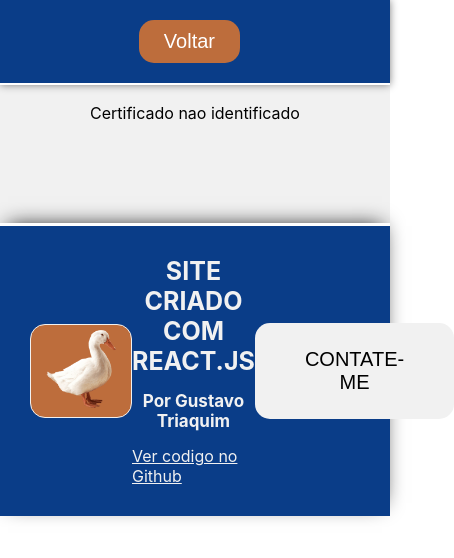
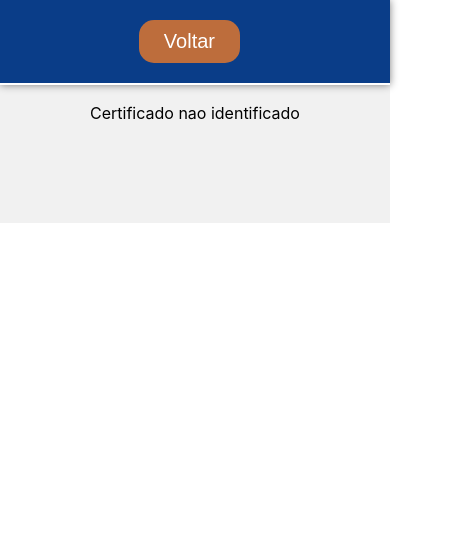
Before and after one commit to GustavoTriaquim/Portfolio2025, a React (Create React App) app: page /certificates/1 in a window 390 px wide. Shown: the top 558 px of the page, 454 px wide, since content can reach past the window. Built offline with nearby package versions, Linux system fonts and the light colour scheme.

Commit message:
Mobile Version

```diff
--- /dev/null
+++ b/src/components/ContactButton/index.js
@@ -0,0 +1,17 @@
+import styled from "styled-components";
+
+const ContactButton = styled.button`
+  padding: 25px 50px;
+  font-size: 20px;
+  border-radius: 15px;
+  border: none;
+  background-color: #f1f1f1;
+  transition: 0.3s;
+
+  &:hover {
+    transform: scale(1.05);
+    cursor: pointer;
+  }
+`;
+
+export default ContactButton;
--- /dev/null
+++ b/src/components/ContainerFooterSideBar/index.js
@@ -0,0 +1,36 @@
+import React from "react";
+import styled from "styled-components";
+import { MiniSubtitle, SuperSubtitle } from "../Texts/Subtitle";
+
+const ContainerFooterSidebarStyled = styled.div`
+  display: flex;
+  flex-direction: column;
+  justify-content: center;
+  align-items: center;
+  gap: 15px;
+`;
+
+const ContainerFooterSidebarLink = styled.a`
+  width: 100%;
+  color: #f1f1f1;
+  text-decoration: underline;
+  text-align: left;
+`;
+
+function ContainerFooterSidebar() {
+  return (
+    <ContainerFooterSidebarStyled>
+      <SuperSubtitle
+        superSubtitleColor='#f1f1f1'
+        superSubtitleTextAlign='left'
+      >SITE CRIADO COM REACT.JS</SuperSubtitle>
+      <MiniSubtitle
+        miniSubtitleColor='#f1f1f1'
+        miniSubtitleTextAlign='left'
+      >Por Gustavo Triaquim</MiniSubtitle>
+      <ContainerFooterSidebarLink href="https://github.com/GustavoTriaquim/Portfolio2025">Ver codigo no Github</ContainerFooterSidebarLink>
+    </ContainerFooterSidebarStyled>
+  );
+}
+
+export default ContainerFooterSidebar;
--- a/src/components/Footer/index.js
+++ b/src/components/Footer/index.js
@@ -1,8 +1,9 @@
 import React from "react";
 import styled from "styled-components";
-import Pato from '../../assets/images/pato.png';
-import { SuperSubtitle, MiniSubtitle } from "../Texts/Subtitle";
 import { Link } from "react-router-dom";
+import ContactButton from "../ContactButton";
+import ContainerFooterSidebar from "../ContainerFooterSideBar";
+import ImageLogo from "../ImageLogo";
 
 const FooterContainer = styled.footer`
   background-color: #0a3d88;
@@ -13,64 +14,20 @@ const FooterContainer = styled.footer`
   border-top: 3px solid #fff;
   box-shadow: 0px -5px 20px -8px #0c0c0c;
   width: 100%;
-`;
 
-const ContainerFooterImage = styled.div`
-  border: 1px solid #f1f1f1;
-  border-radius: 15px;
-  padding: 5px 15px;
-  background-color: #bd6d3c;
-`;
-
-const FooterImage = styled.img`
-  width: 70px;
-`;
-
-const ContainerFooterText = styled.div`
-  display: flex;
-  flex-direction: column;
-  justify-content: center;
-  align-items: center;
-  gap: 15px;
-`;
-
-const FooterA = styled.a`
-  color: #f1f1f1;
-  text-decoration: underline;
-`;
-
-const FooterButton = styled.button`
-  padding: 25px 50px;
-  font-size: 20px;
-  border-radius: 15px;
-  border: none;
-  background-color: #f1f1f1;
-  transition: 0.3s;
-
-  &:hover {
-    transform: scale(1.05);
-    cursor: pointer;
+  @media (max-width: 1000px){
+    display: none;
   }
 `;
 
 function Footer() {
   return (
     <FooterContainer>
-      <ContainerFooterImage>
-        <FooterImage src={Pato} alt='Pato' />
-      </ContainerFooterImage>
-      <ContainerFooterText>
-        <SuperSubtitle
-          superSubtitleColor='#f1f1f1'
-        >SITE CRIADO COM REACT.JS</SuperSubtitle>
-        <MiniSubtitle
-          miniSubtitleColor='#f1f1f1'
-        >Por Gustavo Triaquim</MiniSubtitle>
-        <FooterA href="https://github.com/GustavoTriaquim/Portfolio2025">Ver codigo no Github</FooterA>
-      </ContainerFooterText>
+      <ImageLogo />
+      <ContainerFooterSidebar />
       <div>
         <Link to="/contato">
-          <FooterButton>CONTATE-ME</FooterButton>
+          <ContactButton>CONTATE-ME</ContactButton>
         </Link>
       </div>
     </FooterContainer>
--- a/src/components/Header/index.js
+++ b/src/components/Header/index.js
@@ -1,8 +1,12 @@
 import React, { useState } from "react";
 import styled from "styled-components";
-import { Link } from "react-scroll";
+import { Link as LinkScroll } from "react-scroll";
 import { FontAwesomeIcon } from "@fortawesome/react-fontawesome";
 import { faBars, faX } from "@fortawesome/free-solid-svg-icons";
+import { Link } from "react-router-dom";
+import ContactButton from "../ContactButton";
+import ContainerFooterSidebar from "../ContainerFooterSideBar";
+import ImageLogo from "../ImageLogo";
 
 const HeaderContainer = styled.div`
   background-color: #0a3d88;
@@ -72,7 +76,7 @@ const HeaderButton = styled.button`
   }
 `;
 
-const StyledLinkHover = styled(Link)`
+const StyledLinkHover = styled(LinkScroll)`
   &:hover{
     cursor: pointer;
   }
@@ -93,13 +97,18 @@ const MenuIcon = styled.div`
 const Sidebar = styled.div`
   position: fixed;
   top: 0;
-  left: ${({ isOpen }) => (isOpen ? "0" : "-1000%")};
+  left: ${({ isOpen }) => (isOpen ? "0" : "-100%")};
   width: 100vw;
   height: 100vh;
   background-color: #0a3d88;
   transition: left 0.3s ease-in-out;
   z-index: 1000;
   padding: 20px;
+  display: none;
+
+  @media (max-width: 1000px){
+    display: block;
+  }
 `;
 
 const SidebarList = styled.ul`
@@ -115,6 +124,15 @@ const SidebarItem = styled.li`
   &:hover {
     color: #bd6d3c;
   }
+`;
+
+const ContainerSidebar = styled.div`
+  display: flex;
+  flex-direction: column;
+  justify-content: center;
+  align-items: start;
+  gap: 30px;
+  margin-top: 50px;
 `;
 
 function Header() {
@@ -184,6 +202,13 @@ function Header() {
             </SidebarItem>
           ))}
         </SidebarList>
+        <ContainerSidebar>
+          <ImageLogo />
+          <ContainerFooterSidebar />
+          <Link to='/contato'>
+            <ContactButton>CONTATE-ME</ContactButton>
+          </Link>
+        </ContainerSidebar>
       </Sidebar>
     </>
   );
--- /dev/null
+++ b/src/components/ImageLogo/index.js
@@ -0,0 +1,24 @@
+import React from "react";
+import styled from "styled-components";
+import Pato from '../../assets/images/pato.png'
+
+const ContainerFooterSidebarImage = styled.div`
+  border: 1px solid #f1f1f1;
+  border-radius: 15px;
+  padding: 5px 15px;
+  background-color: #bd6d3c;
+`;
+
+const FooterSidebarImage = styled.img`
+  width: 70px;
+`;
+
+function ImageLogo() {
+  return (
+    <ContainerFooterSidebarImage>
+      <FooterSidebarImage src={Pato} alt="Pato" />
+    </ContainerFooterSidebarImage>
+  );
+}
+
+export default ImageLogo;
```
